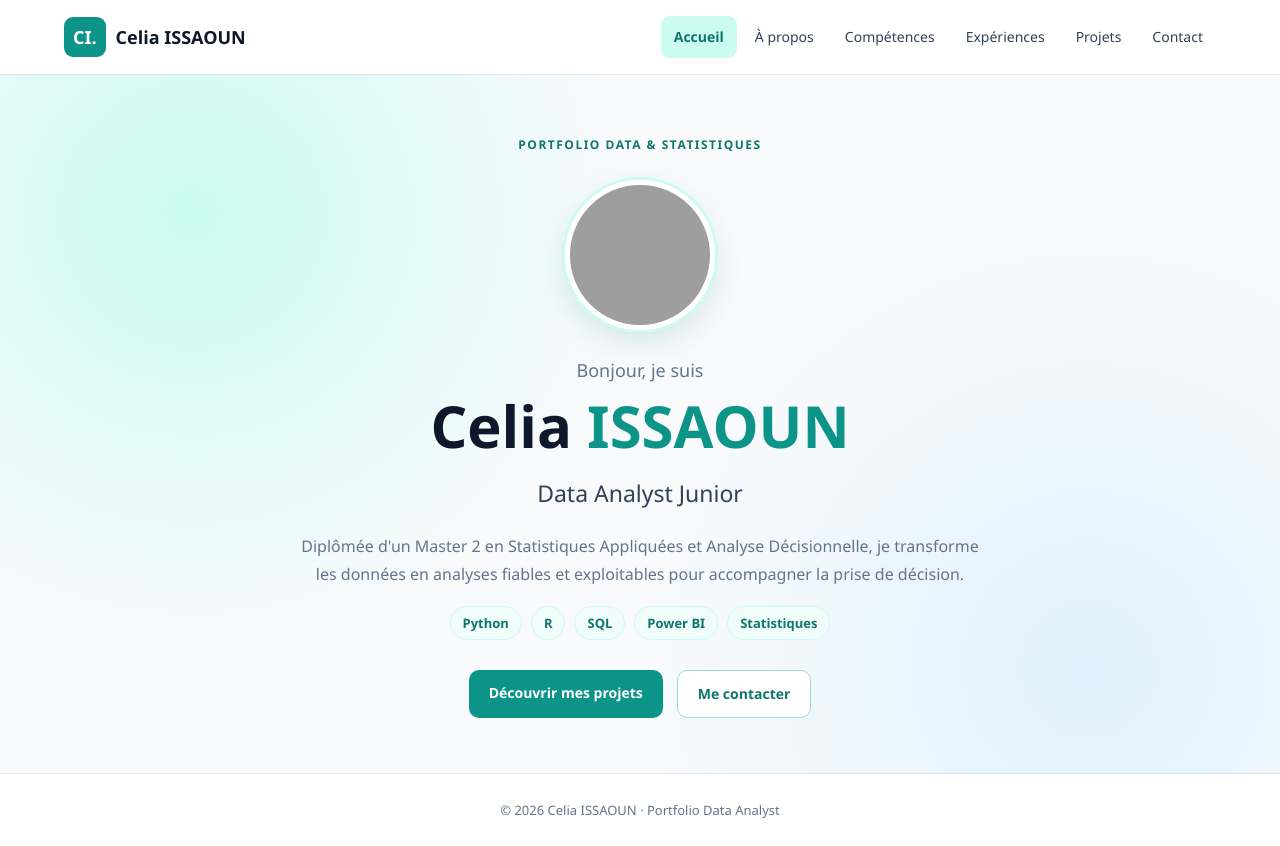
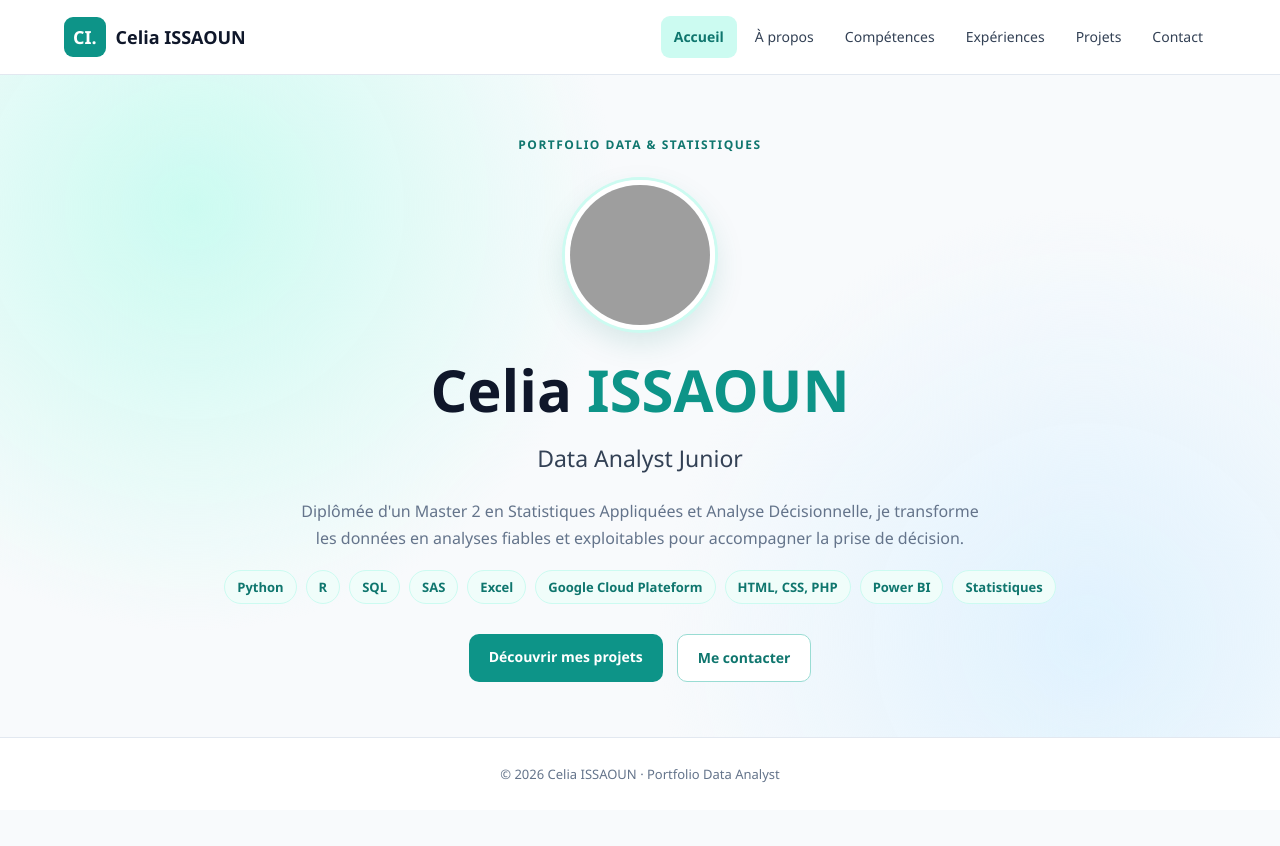
Before and after one commit to celia-issaoun/celia-issaoun.github.io, a plain HTML site: page index.html in a window 1280 px wide. After the commit the page ends 810 px from the top, so only its background shows below. Drawn offline with Linux system fonts and the light colour scheme; grey boxes are pictures that could not be loaded.

Commit message:
Update index.html

```diff
--- a/index.html
+++ b/index.html
@@ -72,8 +72,6 @@
                  alt="Portrait professionnel de Celia ISSAOUN">
           </div>
 
-          <p class="hello">Bonjour, je suis</p>
-
           <h1>Celia <span>ISSAOUN</span></h1>
 
           <h2>Data Analyst Junior</h2>
@@ -90,6 +88,10 @@
             <span>Python</span>
             <span>R</span>
             <span>SQL</span>
+            <span>SAS</span>
+            <span>Excel</span>
+            <span>Google Cloud Plateform</span>
+            <span>HTML, CSS, PHP</span>
             <span>Power BI</span>
             <span>Statistiques</span>
           </div>
@@ -170,7 +172,7 @@
           <article class="content-card">
             <h3>Objectif professionnel</h3>
             <p>
-              CDI ou CDD en Data Analysis,
+              CDI ou CDD en Data Analysis,Data scientist,
               études statistiques ou Business Intelligence.
             </p>
             <p class="muted">Mobilité géographique</p>
```
